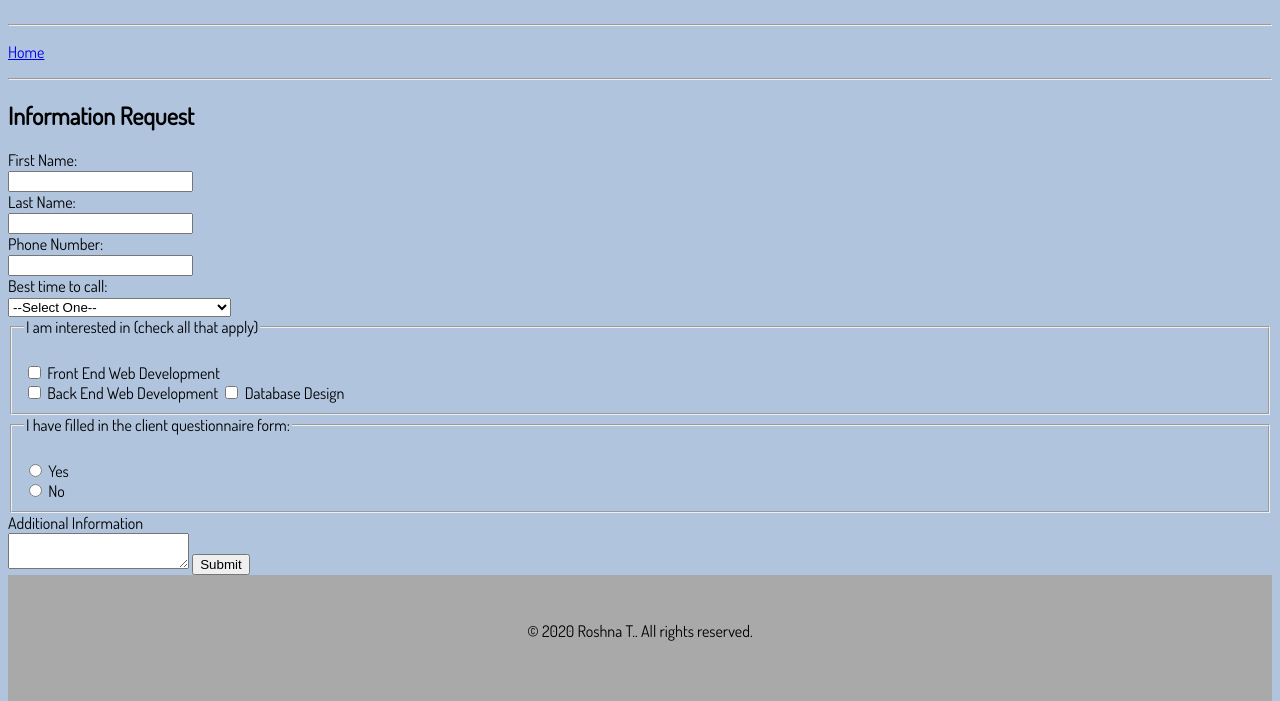
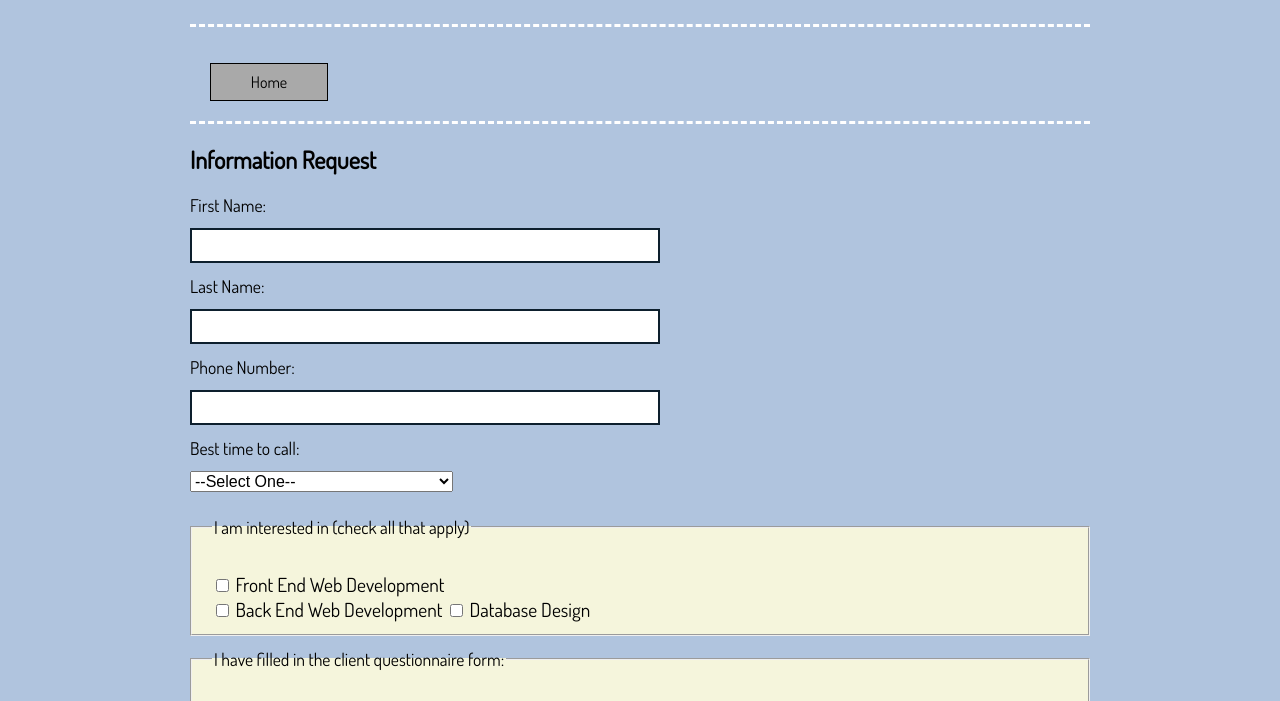
Before and after one commit to roshna-t/roshna-t.github.io, a plain HTML site: page portfolio2/contactCss.html in a window 1280 px wide. Shown: the part 180-881 px from the top of the page. Drawn offline with Linux system fonts and the light colour scheme.

Commit message:
updated portfolio 2

```diff
--- a/portfolio2/contactCss.html
+++ b/portfolio2/contactCss.html
@@ -3,6 +3,7 @@
 <head>
         <link href="https://fonts.googleapis.com/css?family=Dosis" rel="stylesheet">
     <link href="teststyles.css" rel="stylesheet" type="text/css" />
+    <link href="formstyling.css" rel="stylesheet" type="text/css" />
 <title>Page Title</title>
 </head>
 <body>
@@ -19,9 +20,10 @@
     padding: 30px 10px 20px 10px;
           }
                 </style>
-<hr/>
+<nav>
     <p> <a href="index.html">Home</a></p>
-    <hr/>
+    <div class="clear-float"></div>
+    </nav>
 
 <h2>Information Request</h2>
     <form action="submit.html" method="POST">
--- /dev/null
+++ b/portfolio2/formstyling.css
@@ -0,0 +1,43 @@
+label, fieldset {
+   font-size: 1.1em;
+}
+input[type=text] {
+    border: 2px solid #0d1f2d;
+    width: 50%;
+    padding: 8px 8px;
+    margin: 12px 0;
+    box-sizing: 1.1em;
+}
+fieldset {
+    background-color:beige;
+    width: 100%;
+    padding: 12px 20px;
+    margin: 12px 0;
+    box-sizing: border-box;
+}
+select, textarea {
+    margin: 12px 0;
+    font-size: 1em;
+}
+input[type=submit] {
+    font-size: 1.2em;
+    background-color: slategray;
+    color:whitesmoke;
+    padding: 4px 8px;
+    margin: 12px 0;
+}
+input[type=submit]:hover {
+    background-color:#f2eded;
+    color:black;
+}
+textarea {
+    width: 100%;
+    height: 200px;
+    padding: 12px 20px;
+    margin: 12px 0;
+    box-sizing: border-box;
+    border: 2px solid #0d1f2d;
+    border-radius: 3px;
+    background-color: #fff;
+    resize: none;
+}
--- a/portfolio2/teststyles.css
+++ b/portfolio2/teststyles.css
@@ -2,6 +2,8 @@
 body {
       font-family: 'Dosis', sans-serif;
       background-color: lightsteelblue;
+    max-width: 900px;
+    margin: 0 auto;
           }
 header, footer {
     background-color: darkgray;
@@ -18,3 +20,37 @@ nav {
     border-bottom:3px dashed white;
     margin-top: 4px;
 }
+.clear-float {
+    clear:both;
+}
+article img {
+    float:left;
+}
+.right-content {
+    float:left;
+}
+article {
+    margin-bottom: 16px;
+}
+nav a {
+    background-color: darkgray;
+    color: black;
+    padding: 8px;
+    border: thin solid black;
+    text-decoration: none;
+    text-align: center;
+    display: block;
+    margin: 20px;
+    width: 100px;
+    float: left;
+}
+nav a:hover {
+    background-color:lightsteelblue;
+    color:white;
+}
+nav a:active {
+    font-weight: bold;
+}
+nav a:visited {
+    color:gold;
+}
```
Also changed, not shown: portfolio2/index.html (+13 -1 lines).
